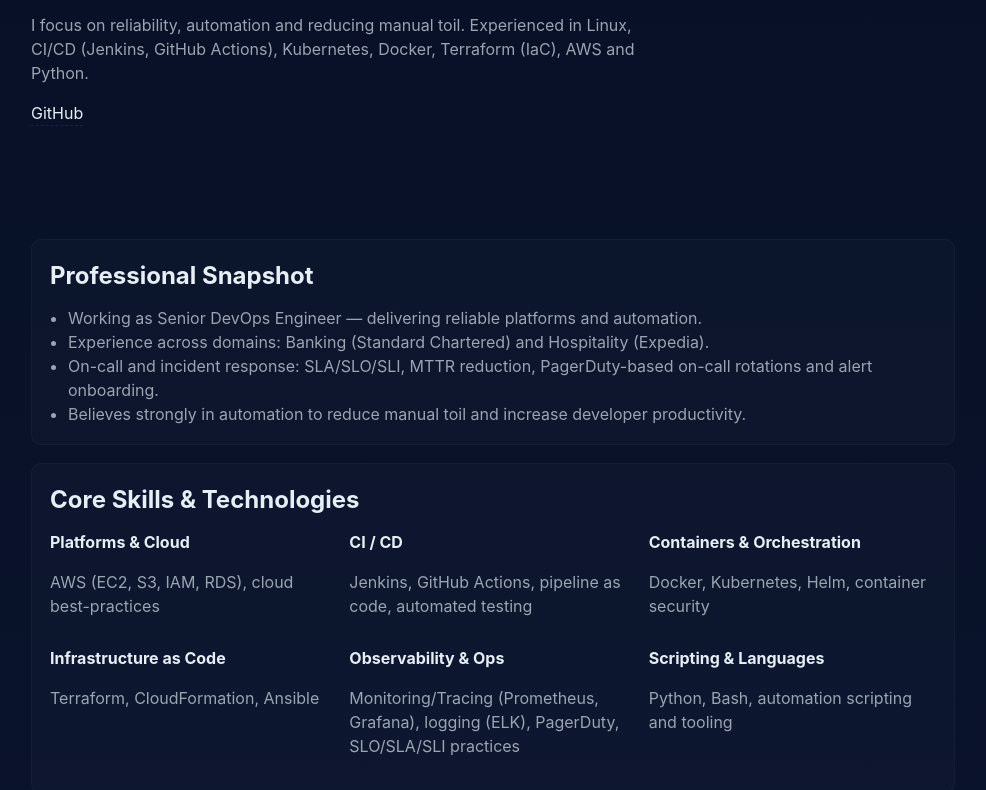
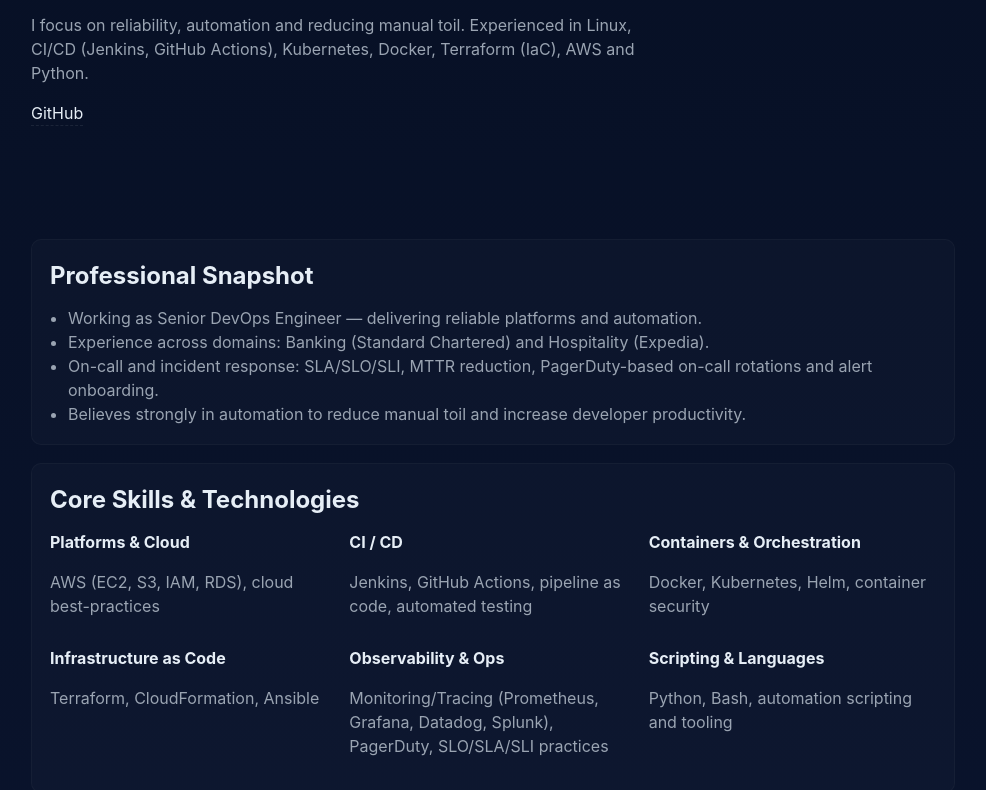
Before and after one commit to NagurDiwakar/NagurDiwakar.github.io, a plain HTML site: page index.html in a window 1280 px wide. Shown: the part 162-952 px from the top of the page, without its empty margins (147-1133 px from the left). Drawn offline with Linux system fonts and the light colour scheme.

Commit message:
portfolio site

```diff
--- a/index.html
+++ b/index.html
@@ -55,7 +55,7 @@
 
           <div>
             <h3>Observability & Ops</h3>
-            <p>Monitoring/Tracing (Prometheus, Grafana), logging (ELK), PagerDuty, SLO/SLA/SLI practices</p>
+            <p>Monitoring/Tracing (Prometheus, Grafana, Datadog, Splunk), PagerDuty, SLO/SLA/SLI practices</p>
           </div>
 
           <div>
```
